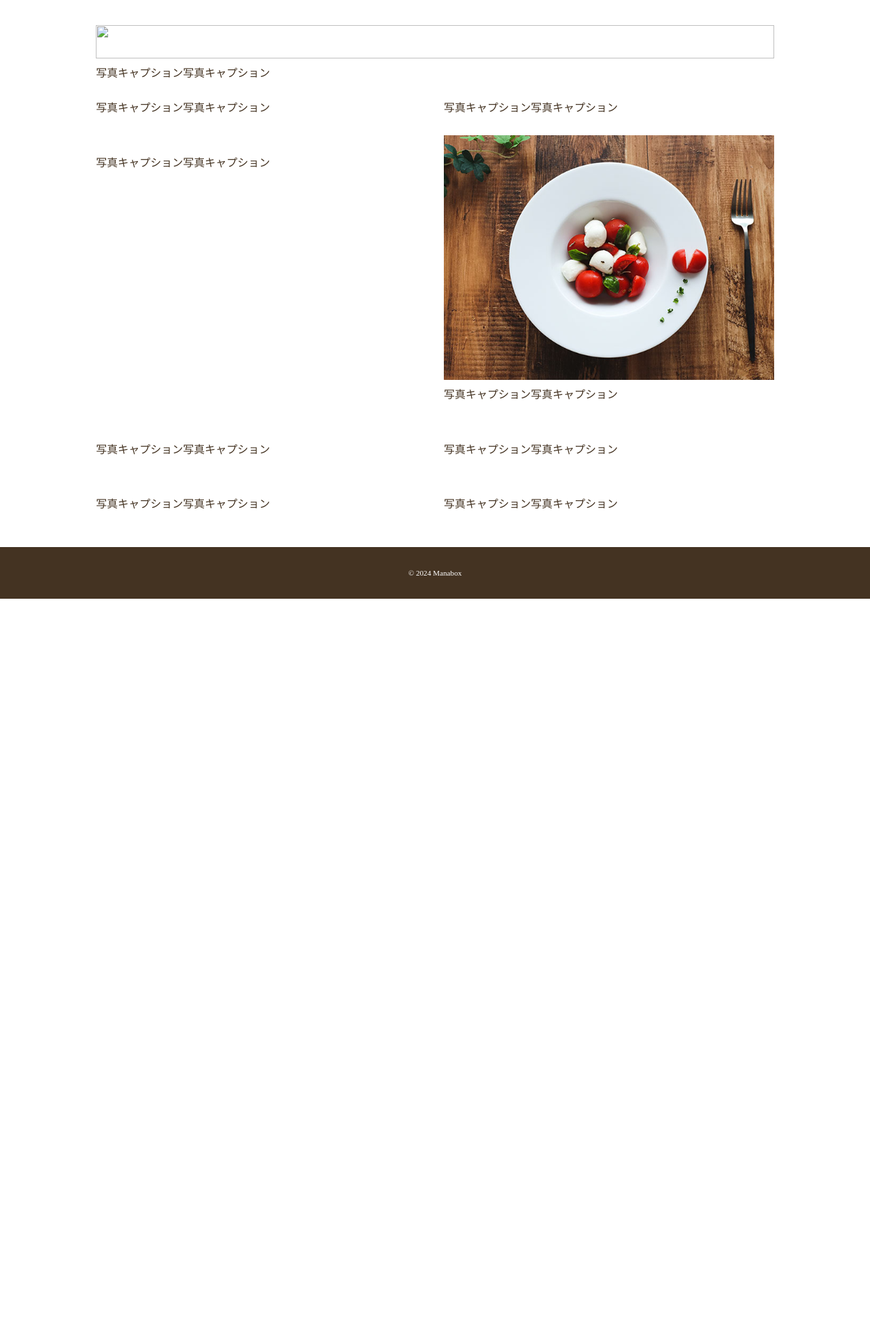
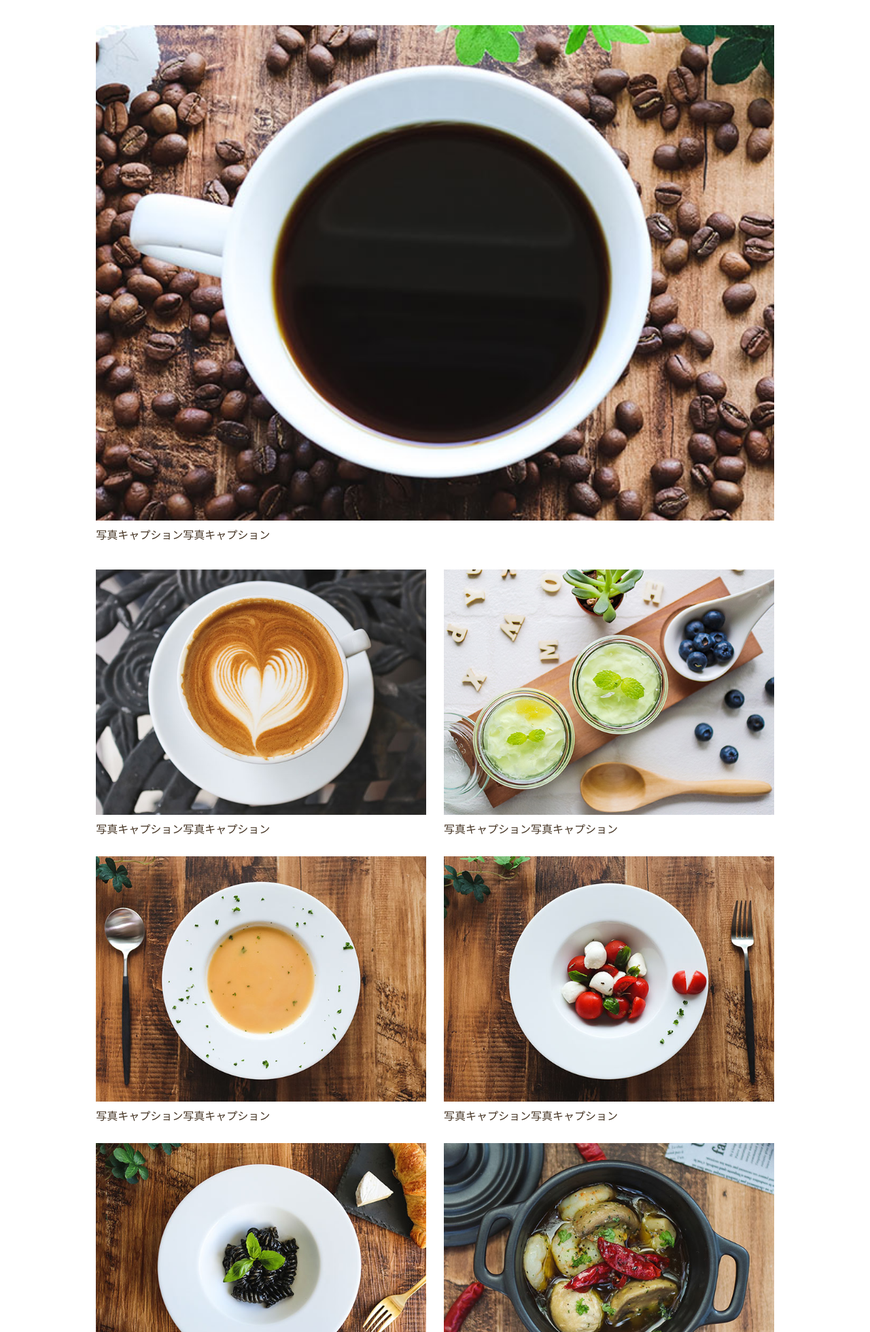
Before and after one commit to kanekomoeka/WCBCafe.github.io, a plain HTML site: page menu.html in a window 1280 px wide. Shown: the part 840-2800 px from the top of the page at 68% size. Before the commit the page ends 1721 px from the top, so only its background shows below. Drawn offline with Linux system fonts and the light colour scheme; some packages are replaced by stand-ins of ours; files whose address does not match are found by name.

Commit message:
Update menu.html

```diff
--- a/menu.html
+++ b/menu.html
@@ -8,7 +8,7 @@
       content="ブレンドコーヒーとヘルシーなオーガニックフードを提供するカフェ"
     />
     <meta name="viewport" content="width=device-width, initial-scale=1.0" />
-    <link rel="icon" type="image/png" href="image/favicon.png" />
+    <link rel="icon" type="image/png" href="favicon.png" />
     <!--css-->
     <link rel="stylesheet" href="https://unpkg.com/ress/dist/ress.min.css" />
     <link rel="stylesheet" href="style.css" />
@@ -19,7 +19,7 @@
       <header class="page-header wrapper">
         <h1>
           <a href="index.html"
-            ><img class="logo" src="images/logo.svg" alt="WCBカフェホーム"
+            ><img class="logo" src="logo.svg" alt="WCBカフェホーム"
           /></a>
         </h1>
         <nav>
@@ -43,19 +43,19 @@
 
     <div class="wrapper grid">
       <div class="item big-box">
-        <img src="images/menu1.jpg" alt="" />
+        <img src="menu1.jpg" alt="" />
         <p>写真キャプション写真キャプション</p>
       </div>
       <div class="item">
-        <img src="images/menu2.jpg" alt="" />
+        <img src="menu2.jpg" alt="" />
         <p>写真キャプション写真キャプション</p>
       </div>
       <div class="item">
-        <img src="images/menu3.jpg" alt="" />
+        <img src="menu3.jpg" alt="" />
         <p>写真キャプション写真キャプション</p>
       </div>
       <div class="item">
-        <img src="images/menu4.jpg" alt="" />
+        <img src="menu4.jpg" alt="" />
         <p>写真キャプション写真キャプション</p>
       </div>
       <div class="item">
@@ -63,19 +63,19 @@
         <p>写真キャプション写真キャプション</p>
       </div>
       <div class="item">
-        <img src="images/menu6.jpg" alt="" />
+        <img src="menu6.jpg" alt="" />
         <p>写真キャプション写真キャプション</p>
       </div>
       <div class="item">
-        <img src="images/menu7.jpg" alt="" />
+        <img src="menu7.jpg" alt="" />
         <p>写真キャプション写真キャプション</p>
       </div>
       <div class="item">
-        <img src="images/menu8.jpg" alt="" />
+        <img src="menu8.jpg" alt="" />
         <p>写真キャプション写真キャプション</p>
       </div>
       <div class="item">
-        <img src="images/menu9.jpg" alt="" />
+        <img src="menu9.jpg" alt="" />
         <p>写真キャプション写真キャプション</p>
       </div>
     </div>
```
